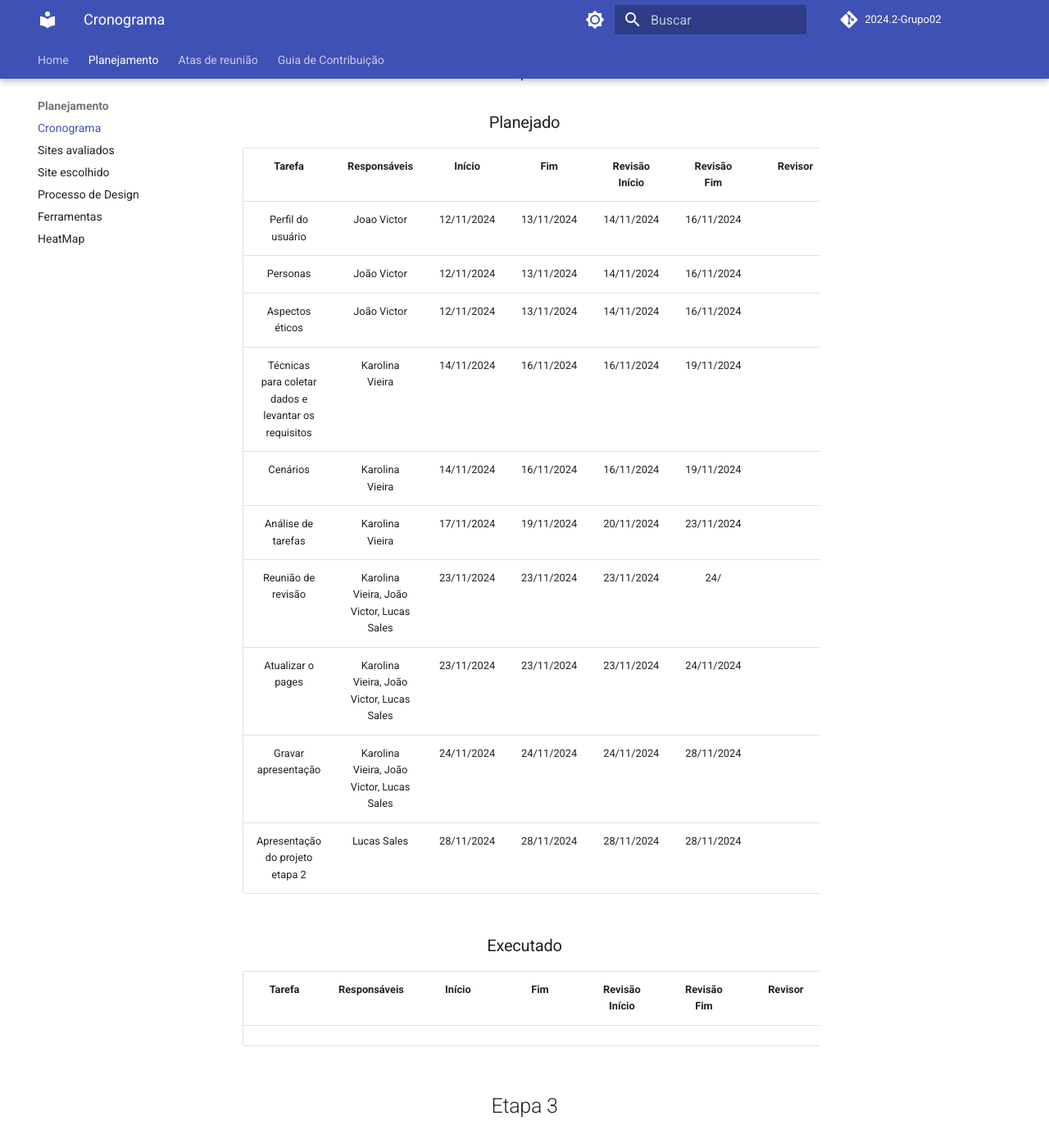
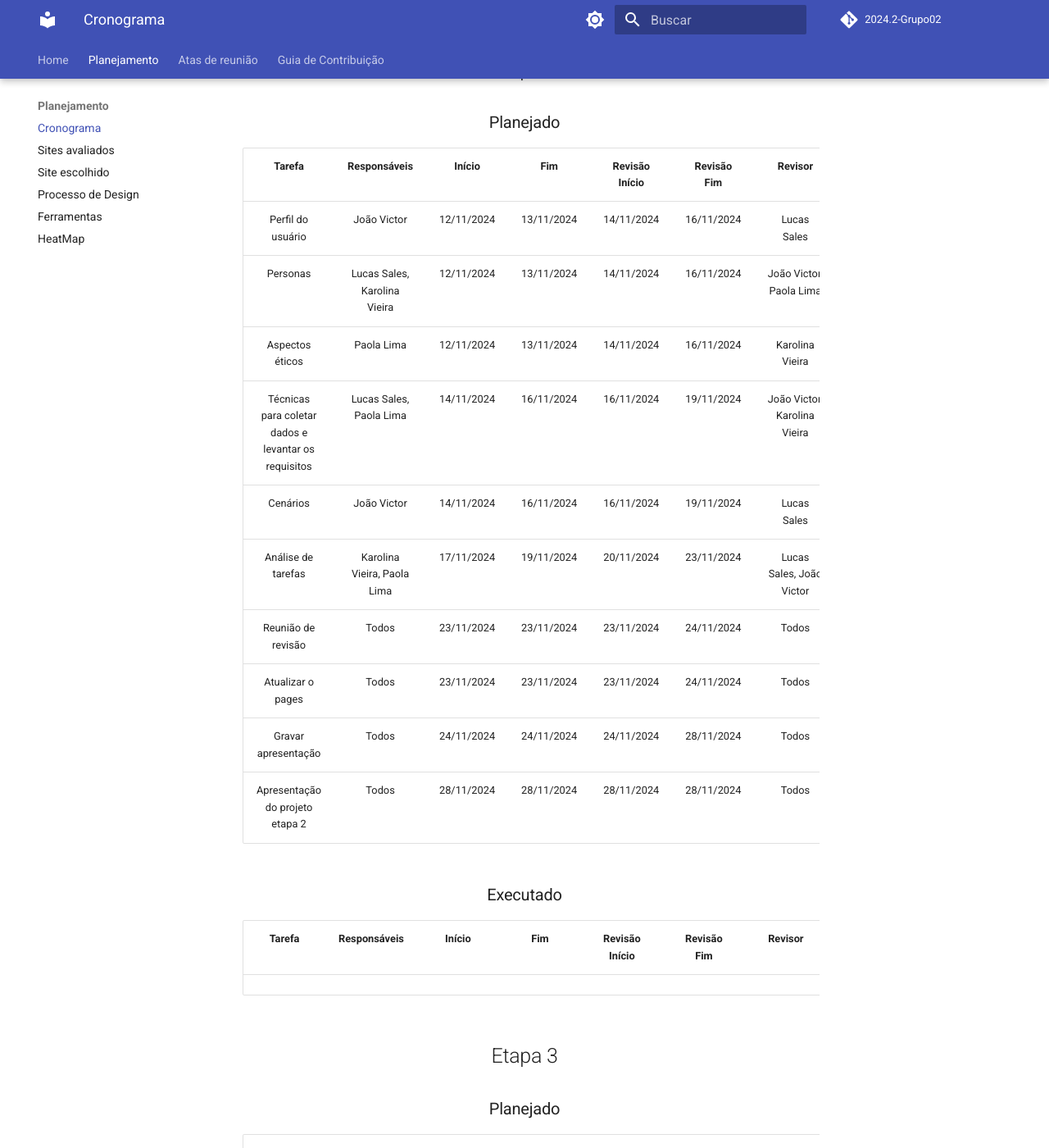
Before and after one commit to Interacao-Humano-Computador/2024.2-Grupo02, an MkDocs documentation site: the page built from docs/Planejamento/cronograma.md, in a window 1280 px wide and 1400 px high, scrolled down 4270 px. Shown: the whole window at 82% size. Built offline with MkDocs 1.6.1 and Material for MkDocs 9.7.7, drawn with Linux system fonts in a browser that asks for light colours; comment, search, counter and statistics services are not loaded; some of the changed text lies outside the part shown.

Commit message:
adicionando responsaveis e revisores

```diff
--- a/docs/Planejamento/cronograma.md
+++ b/docs/Planejamento/cronograma.md
@@ -67,18 +67,18 @@
 
 <div align="center" color="blue"><h3>Planejado</h3></div>
 
-|                        Tarefa                        |               Responsáveis                |   Início   |    Fim     | Revisão Início | Revisão Fim | Revisor |
-| :--------------------------------------------------: | :---------------------------------------: | :--------: | :--------: | :------------: | :---------: | :-----: |
-|                  Perfil do usuário                   |                Joao Victor                | 12/11/2024 | 13/11/2024 |   14/11/2024   | 16/11/2024  |         |
-|                       Personas                       |                João Victor                | 12/11/2024 | 13/11/2024 |   14/11/2024   | 16/11/2024  |         |
-|                   Aspectos éticos                    |                João Victor                | 12/11/2024 | 13/11/2024 |   14/11/2024   | 16/11/2024  |         |
-| Técnicas para coletar dados e levantar os requisitos |              Karolina Vieira              | 14/11/2024 | 16/11/2024 |   16/11/2024   | 19/11/2024  |         |
-|                       Cenários                       |              Karolina Vieira              | 14/11/2024 | 16/11/2024 |   16/11/2024   | 19/11/2024  |         |
-|                  Análise de tarefas                  |              Karolina Vieira              | 17/11/2024 | 19/11/2024 |   20/11/2024   | 23/11/2024  |         |
-|                  Reunião de revisão                  | Karolina Vieira, João Victor, Lucas Sales | 23/11/2024 | 23/11/2024 |   23/11/2024   |     24/     |
-|                  Atualizar o pages                   | Karolina Vieira, João Victor, Lucas Sales | 23/11/2024 | 23/11/2024 |   23/11/2024   | 24/11/2024  |         |
-|                 Gravar apresentação                  | Karolina Vieira, João Victor, Lucas Sales | 24/11/2024 | 24/11/2024 |   24/11/2024   | 28/11/2024  |         |
-|           Apresentação do projeto etapa 2            |                Lucas Sales                | 28/11/2024 | 28/11/2024 |   28/11/2024   | 28/11/2024  |         |
+|                        Tarefa                        |         Responsáveis         |   Início   |    Fim     | Revisão Início | Revisão Fim |           Revisor            |
+| :--------------------------------------------------: | :--------------------------: | :--------: | :--------: | :------------: | :---------: | :--------------------------: |
+|                  Perfil do usuário                   |         João Victor          | 12/11/2024 | 13/11/2024 |   14/11/2024   | 16/11/2024  |         Lucas Sales          |
+|                       Personas                       | Lucas Sales, Karolina Vieira | 12/11/2024 | 13/11/2024 |   14/11/2024   | 16/11/2024  |   João Victor, Paola Lima    |
+|                   Aspectos éticos                    |          Paola Lima          | 12/11/2024 | 13/11/2024 |   14/11/2024   | 16/11/2024  |       Karolina Vieira        |
+| Técnicas para coletar dados e levantar os requisitos |   Lucas Sales, Paola Lima    | 14/11/2024 | 16/11/2024 |   16/11/2024   | 19/11/2024  | João Victor, Karolina Vieira |
+|                       Cenários                       |         João Victor          | 14/11/2024 | 16/11/2024 |   16/11/2024   | 19/11/2024  |         Lucas Sales          |
+|                  Análise de tarefas                  | Karolina Vieira, Paola Lima  | 17/11/2024 | 19/11/2024 |   20/11/2024   | 23/11/2024  |   Lucas Sales, João Victor   |
+|                  Reunião de revisão                  |            Todos             | 23/11/2024 | 23/11/2024 |   23/11/2024   | 24/11/2024  |            Todos             |
+|                  Atualizar o pages                   |            Todos             | 23/11/2024 | 23/11/2024 |   23/11/2024   | 24/11/2024  |            Todos             |
+|                 Gravar apresentação                  |            Todos             | 24/11/2024 | 24/11/2024 |   24/11/2024   | 28/11/2024  |            Todos             |
+|           Apresentação do projeto etapa 2            |            Todos             | 28/11/2024 | 28/11/2024 |   28/11/2024   | 28/11/2024  |            Todos             |
 
 <div align="center" color="blue"><h3>Executado</h3></div>
 
@@ -90,15 +90,16 @@
 
 <div align="center" color="blue"><h3>Planejado</h3></div>
 
-|            Tarefa             |               Responsáveis                |   Início   |    Fim     | Revisão Início |                Revisão Fim                 |   Revisor   |
-| :---------------------------: | :---------------------------------------: | :--------: | :--------: | :------------: | :----------------------------------------: | :---------: |
-| Princípios gerais do projeto  |                Joao Victor                | 20/11/2024 | 22/11/2024 |   23/11/2024   |                 27/11/2024                 |             |
-|        Guia de estilo         |                João Victor                | 25/11/2024 | 26/11/2024 |   27/11/2024   |                 30/11/2024                 |             |
-| Características da plataforma |              Karolina Vieira              | 28/11/2024 | 29/11/2024 |   30/11/2024   |                 01/12/2024                 |             |
-|     Metas de usabilidade      |              Karolina Vieira              | 20/11/2024 | 22/11/2024 |   23/11/2024   |                 25/11/2024                 |             |
-|      Reunião de revisão       | Karolina Vieira, João Victor, Lucas Sales | 30/11/2024 | 30/11/2024 |   01/12/2024   |                 05/12/2024                 |             |
-|       Atualizar o pages       | Karolina Vieira, João Victor, Lucas Sales | 30/11/2024 | 30/11/2024 |   01/12/2024   |                 05/12/2024                 |             |
-|      Gravar apresentação      | Karolina Vieira, João Victor, Lucas Sales | 01/12/2024 | 01/12/2024 |   05/12/2024   | 05/12/2024  presentação do projeto etapa 3 | Lucas Sales | 05/12/2024 | 05/12/2024 | 05/12/2024 | 05/12/2024 |  |
+|             Tarefa              |        Responsáveis         |   Início   |    Fim     | Revisão Início | Revisão Fim |           Revisor           |
+| :-----------------------------: | :-------------------------: | :--------: | :--------: | :------------: | :---------: | :-------------------------: |
+| "Princípios gerais do projeto	" | Paola Lima, Karolina Vieira | 20/11/2024 | 22/11/2024 |   23/11/2024   | 27/11/2024  |  João Victor e Lucas Sales  |
+|         Guia de estilo          |            Todos            | 25/11/2024 | 26/11/2024 |   27/11/2024   | 30/11/2024  |            Todos            |
+|  Características da plataforma  |  Lucas Sales, João Victor   | 28/11/2024 | 29/11/2024 |   30/11/2024   | 01/12/2024  | Karolina Vieira, Paola Lima |
+|      Metas de usabilidade       |         Paola Lima          | 20/11/2024 | 22/11/2024 |   23/11/2024   | 25/11/2024  |       Karolina Vieira       |
+|       Reunião de revisão        |            Todos            | 30/11/2024 | 30/11/2024 |   01/12/2024   | 05/12/2024  |            Todos            |
+|        Atualizar o pages        |            Todos            | 30/11/2024 | 30/11/2024 |   01/12/2024   | 05/12/2024  |            Todos            |
+|       Gravar apresentação       |            Todos            | 01/12/2024 | 01/12/2024 |   05/12/2024   | 05/12/2024  |            Todos            |
+| Apresentação do projeto etapa 3 |            Todos            | 05/12/2024 | 05/12/2024 |   05/12/2024   | 05/12/2024  |            Todos            |
 
 <div align="center" color="blue"><h3>Executado</h3></div>
 
@@ -110,16 +111,16 @@
 
 <div align="center" color="blue"><h3>Planejado</h3></div>
 
-|                           Tarefa                           |               Responsáveis                |   Início   |    Fim     | Revisão Início | Revisão Fim | Revisor |
-| :--------------------------------------------------------: | :---------------------------------------: | :--------: | :--------: | :------------: | :---------: | :-----: |
-|           Planejamento da avaliação - Storyboard           |                Joao Victor                | 05/12/2024 | 05/12/2024 |   06/12/2024   | 08/12/2024  |         |
-|       Planejamento da avaliação - Ánalise de Tarefas       |                João Victor                | 05/12/2024 | 05/12/2024 |   06/12/2024   | 08/12/2024  |         |
-|     Planejamento do relato dos resultados - Storyboard     |              Karolina Vieira              | 06/12/2024 | 07/12/2024 |   08/12/2024   | 10/12/2024  |         |
-| Planejamento do relato dos resultados - Ánalise de Tarefas |              Karolina Vieira              | 06/12/2024 | 07/12/2024 |   08/12/2024   | 10/12/2024  |         |
-|                      Entrega Parcial                       | Karolina Vieira, João Victor, Lucas Sales | 07/12/2024 | 07/12/2024 |   08/12/2024   | 10/12/2024  |         |
-|                 Revisão da Entrega Parcial                 | Karolina Vieira, João Victor, Lucas Sales | 08/12/2024 | 08/12/2024 |   09/12/2024   | 10/12/2024  |         |
-|                       Revisão Final                        | Karolina Vieira, João Victor, Lucas Sales | 09/12/2024 | 09/12/2024 |   10/12/2024   |    2024     |         |
-|                          Entrega                           |                Lucas Sales                | 10/12/2024 | 10/12/2024 |   10/12/2024   | 10/12/2024  |         |
+|                           Tarefa                           |  Responsáveis   |   Início   |    Fim     | Revisão Início | Revisão Fim |     Revisor     |
+| :--------------------------------------------------------: | :-------------: | :--------: | :--------: | :------------: | :---------: | :-------------: |
+|           Planejamento da avaliação - Storyboard           |   João Victor   | 05/12/2024 | 05/12/2024 |   06/12/2024   | 08/12/2024  |   Lucas Sales   |
+|       Planejamento da avaliação - Ánalise de Tarefas       |   Lucas Sales   | 05/12/2024 | 05/12/2024 |   06/12/2024   | 08/12/2024  |   João Victor   |
+|     Planejamento do relato dos resultados - Storyboard     | Karolina Vieira | 06/12/2024 | 07/12/2024 |   08/12/2024   | 10/12/2024  |   Paola Lima    |
+| Planejamento do relato dos resultados - Ánalise de Tarefas |   Paola Lima    | 06/12/2024 | 07/12/2024 |   08/12/2024   | 10/12/2024  | Karolina Vieira |
+|                      Entrega Parcial                       |      Todos      | 07/12/2024 | 07/12/2024 |   08/12/2024   | 10/12/2024  |      Todos      |
+|                 Revisão da Entrega Parcial                 |      Todos      | 08/12/2024 | 08/12/2024 |   09/12/2024   | 10/12/2024  |      Todos      |
+|                       Revisão Final                        |      Todos      | 09/12/2024 | 09/12/2024 |   10/12/2024   | 10/12/2024  |      Todos      |
+|                          Entrega                           |   Lucas Sales   | 10/12/2024 | 10/12/2024 |   10/12/2024   | 10/12/2024  |      Todos      |
 
 <div align="center" color="blue"><h3>Executado</h3></div>
 
@@ -131,17 +132,17 @@
 
 <div align="center" color="blue"><h3>Planejado</h3></div>
 
-|                            Tarefa                            |               Responsáveis                |   Início   |    Fim     | Revisão Início | Revisão Fim | Revisor |
-| :----------------------------------------------------------: | :---------------------------------------: | :--------: | :--------: | :------------: | :---------: | :-----: |
-|                      Analise de Tarefas                      |                Joao Victor                | 12/12/2024 | 13/12/2024 |   14/12/2024   | 16/12/2024  |         |
-|       Planejamento da avaliação do Protótipo de Papel        |                João Victor                | 14/12/2024 | 15/12/2024 |   16/12/2024   | 18/12/2024  |         |
-| Resultado do Planejamento da Avaliação do Protótipo de Papel |              Karolina Vieira              | 16/12/2024 | 17/12/2024 |   18/12/2024   | 20/12/2024  |         |
-|              StoryBoard - Relato dos Resultados              |              Karolina Vieira              | 18/12/2024 | 19/12/2024 |   20/12/2024   | 24/12/2024  |         |
-| Protótipo de Papel -  Planejamento do relato dos resultados  | Karolina Vieira, João Victor, Lucas Sales | 20/12/2024 | 23/12/2024 |   24/12/2024   | 28/12/2024  |         |
-|                       Entrega Parcial                        | Karolina Vieira, João Victor, Lucas Sales | 27/12/2024 | 27/12/2024 |   28/12/2024   | 03/01/2025  |         |
-|                  Revisão da Entrega Pacial                   | Karolina Vieira, João Victor, Lucas Sales | 28/12/2024 | 29/12/2024 |   03/01/2025   |    03025    |         |
-|                        Revisão Final                         |                Lucas Sales                | 03/01/2025 | 03/01/2025 |   04/01/2025   | 04/01/2025  |         |
-|                       Entrega Parcial                        |                Lucas Sales                | 04/01/2025 | 04/01/2025 |   04/01/2025   | 04/01/2025  |         |
+|                            Tarefa                            |  Responsáveis   |   Início   |    Fim     | Revisão Início | Revisão Fim |     Revisor     |
+| :----------------------------------------------------------: | :-------------: | :--------: | :--------: | :------------: | :---------: | :-------------: |
+|                      Analise de Tarefas                      |   Lucas Sales   | 12/12/2024 | 13/12/2024 |   14/12/2024   | 16/12/2024  |   João Victor   |
+|       Planejamento da avaliação do Protótipo de Papel        |   Paola Lima    | 14/12/2024 | 15/12/2024 |   16/12/2024   | 18/12/2024  | Karolina Vieira |
+| Resultado do Planejamento da Avaliação do Protótipo de Papel |   Paola Lima    | 16/12/2024 | 17/12/2024 |   18/12/2024   | 20/12/2024  | Karolina Vieira |
+|              StoryBoard - Relato dos Resultados              | Karolina Vieira | 18/12/2024 | 19/12/2024 |   20/12/2024   | 24/12/2024  |   Paola Lima    |
+| Protótipo de Papel -  Planejamento do relato dos resultados  |   João Victor   | 20/12/2024 | 23/12/2024 |   24/12/2024   | 28/12/2024  |   Lucas Sales   |
+|                       Entrega Parcial                        |      Todos      | 27/12/2024 | 27/12/2024 |   28/12/2024   | 03/01/2025  |      Todos      |
+|                  Revisão da Entrega Pacial                   |      Todos      | 28/12/2024 | 29/12/2024 |   03/01/2025   | 03/01/2025  |      Todos      |
+|                        Revisão Final                         |      Todos      | 03/01/2025 | 03/01/2025 |   04/01/2025   | 04/01/2025  |      Todos      |
+|                       Entrega Parcial                        |      Todos      | 04/01/2025 | 04/01/2025 |   04/01/2025   | 04/01/2025  |      Todos      |
 
 <div align="center" color="blue"><h3>Executado</h3></div>
 
@@ -154,13 +155,13 @@
 
 <div align="center" color="blue"><h3>Planejado</h3></div>
 
-|                                Tarefa                                |               Responsáveis                |   Início   |    Fim     | Revisão Início | Revisão Fim | Revisor |
-| :------------------------------------------------------------------: | :---------------------------------------: | :--------: | :--------: | :------------: | :---------: | :-----: |
-|     Planejamento do relato dos resultados do Protótipo de Papel      |                Joao Victor                | 08/01/2025 | 09/01/2025 |   09/01/2025   | 10/01/2025  |         |
-| Planejamento de relato de resultados do protótipo de Alta Fidelidade |                João Victor                | 08/01/2025 | 09/01/2025 |   09/01/2025   | 10/01/2025  |         |
-|      Planejamento da Avaliação do protótipo de alta fidelidade       |              Karolina Vieira              | 10/01/2025 | 11/01/2025 |   11/01/2025   | 12/01/2025  |         |
-|           Desenvolvimento do protótipo de alta fidelidade            |              Karolina Vieira              | 11/01/2025 | 12/01/2025 |   12/01/2025   | 12/01/2025  |         |
-|          Gravação da apresentação dos resultados da etapa 6          | Karolina Vieira, João Victor, Lucas Sales | 12/01/2025 | 12/01/2025 |   12/01/2025   | 12/01/2025  |         |
+|                                Tarefa                                |  Responsáveis   |   Início   |    Fim     | Revisão Início | Revisão Fim |     Revisor     |
+| :------------------------------------------------------------------: | :-------------: | :--------: | :--------: | :------------: | :---------: | :-------------: |
+|     Planejamento do relato dos resultados do Protótipo de Papel      |   Paola Lima    | 08/01/2025 | 09/01/2025 |   09/01/2025   | 10/01/2025  | Karolina Vieira |
+| Planejamento de relato de resultados do protótipo de Alta Fidelidade |   Lucas Sales   | 08/01/2025 | 09/01/2025 |   09/01/2025   | 10/01/2025  |   João Victor   |
+|      Planejamento da Avaliação do protótipo de alta fidelidade       | Karolina Vieira | 10/01/2025 | 11/01/2025 |   11/01/2025   | 12/01/2025  |   Paola Lima    |
+|           Desenvolvimento do protótipo de alta fidelidade            |   Paola Lima    | 11/01/2025 | 12/01/2025 |   12/01/2025   | 12/01/2025  | Karolina Vieira |
+|          Gravação da apresentação dos resultados da etapa 6          |      Todos      | 12/01/2025 | 12/01/2025 |   12/01/2025   | 12/01/2025  |      Todos      |
 
 <div align="center" color="blue"><h3>Executado</h3></div>
 
@@ -172,10 +173,11 @@
 
 <div align="center" color="blue"><h3>Planejado</h3></div>
 
-|                                       Tarefa                                       |  Responsáveis   |   Início   |    Fim     | Revisão Início |                    Revisão Fim                     |     Revisor     |
-| :--------------------------------------------------------------------------------: | :-------------: | :--------: | :--------: | :------------: | :------------------------------------------------: | :-------------: |
-| Planejamento do relato dos resultados da avaliação do protótipo de alta fidelidade |   João Victor   | 13/01/2025 | 14/01/2025 |   15/01/2025   | 16/01/2025  elhora do protótipo de alta fidelidade | Karolina Vieira | 14/01/2025 | 15/01/2025 | 16/01/2025 | 16/01/2025 |  |
-|                 Gravação da apresentação dos resultados da etapa 6                 | Karolina Vieira | 16/01/2025 | 16/01/2025 |   16/01/2025   |                     16/01/2025                     |                 |
+|                                       Tarefa                                       | Responsáveis |   Início   |    Fim     | Revisão Início | Revisão Fim |   Revisor   |
+| :--------------------------------------------------------------------------------: | :----------: | :--------: | :--------: | :------------: | :---------: | :---------: |
+| Planejamento do relato dos resultados da avaliação do protótipo de alta fidelidade | Lucas Sales  | 13/01/2025 | 14/01/2025 |   15/01/2025   | 16/01/2025  | João Victor |
+|                      Melhora do protótipo de alta fidelidade                       |    Todos     | 14/01/2025 | 15/01/2025 |   16/01/2025   | 16/01/2025  |    Todos    |
+|                 Gravação da apresentação dos resultados da etapa 7                 |    Todos     | 16/01/2025 | 16/01/2025 |   16/01/2025   | 16/01/2025  |    Todos    |
 
 <div align="center" color="blue"><h3>Executado</h3></div>
 
@@ -187,12 +189,12 @@
 
 <div align="center" color="blue"><h3>Planejado</h3></div>
 
-|                               Tarefa                               |  Responsáveis   |   Início   |    Fim     | Revisão Início | Revisão Fim | Revisor |
-| :----------------------------------------------------------------: | :-------------: | :--------: | :--------: | :------------: | :---------: | :-----: |
-|        Avaliando Resultado do protótipo de alta fidelidade         |   João Victor   | 17/01/2024 | 20/01/2024 |   20/01/2024   | 25/01/2024  |         |
-|             Aperfeiçoar o protótipo de alta fidelidade             | Karolina Vieira | 20/01/2024 | 25/01/2024 |    26/01/24    |  26/01/24   |         |
-| Relato dos resultados da avaliação do protótipo de alta fidelidade | Karolina Vieira | 25/01/2024 |  26/01/24  |    26/01/24    |  26/01/24   |         |
-|                          Gravação etapa 8                          | Karolina Vieira |  26/01/24  |  26/01/24  |    26/01/24    |  26/01/24   |         |
+|                               Tarefa                               |  Responsáveis   |   Início   |    Fim     | Revisão Início | Revisão Fim |   Revisor   |
+| :----------------------------------------------------------------: | :-------------: | :--------: | :--------: | :------------: | :---------: | :---------: |
+|        Avaliando Resultado do protótipo de alta fidelidade         |   João Victor   | 17/01/2024 | 20/01/2024 |   20/01/2024   | 25/01/2024  | Lucas Sales |
+|             Aperfeiçoar o protótipo de alta fidelidade             |      Todos      | 20/01/2024 | 25/01/2024 |    26/01/24    |  26/01/24   |    Todos    |
+| Relato dos resultados da avaliação do protótipo de alta fidelidade | Karolina Vieira | 25/01/2024 |  26/01/24  |    26/01/24    |  26/01/24   | Paola Lima  |
+|                          Gravação etapa 8                          |      Todos      |  26/01/24  |  26/01/24  |    26/01/24    |  26/01/24   |    Todos    |
 
 <div align="center" color="blue"><h3>Executado</h3></div>
 
@@ -204,10 +206,10 @@
 
 <div align="center" color="blue"><h3>Planejado</h3></div>
 
-|              Tarefa              |  Responsáveis   |   Início   |    Fim     | Revisão Início | Revisão Fim | Revisor |
-| :------------------------------: | :-------------: | :--------: | :--------: | :------------: | :---------: | :-----: |
-| Desenvolvimento do projeto final |   João Victor   | 27/01/2024 | 07/02/2024 |   07/02/2024   | 09/02/2024  |         |
-|      Gravação projeto final      | Karolina Vieira | 09/02/2024 | 09/02/2024 |   09/02/2024   | 09/02/2024  |         |
+|              Tarefa              | Responsáveis |   Início   |    Fim     | Revisão Início | Revisão Fim | Revisor |
+| :------------------------------: | :----------: | :--------: | :--------: | :------------: | :---------: | :-----: |
+| Desenvolvimento do projeto final |    Todos     | 27/01/2024 | 07/02/2024 |   07/02/2024   | 09/02/2024  |  Todos  |
+|      Gravação projeto final      |    Todos     | 09/02/2024 | 09/02/2024 |   09/02/2024   | 09/02/2024  |  Todos  |
 
 <div align="center" color="blue"><h3>Executado</h3></div>
 
```
